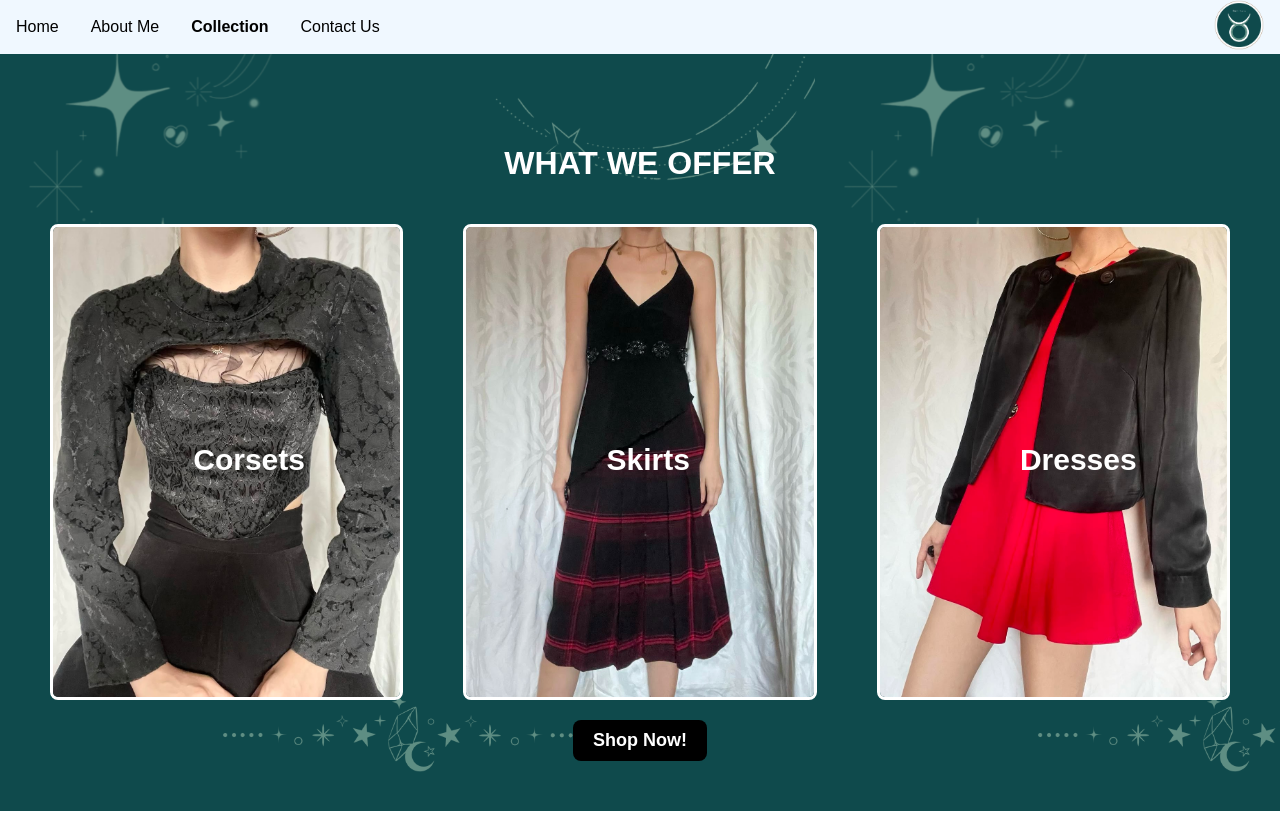
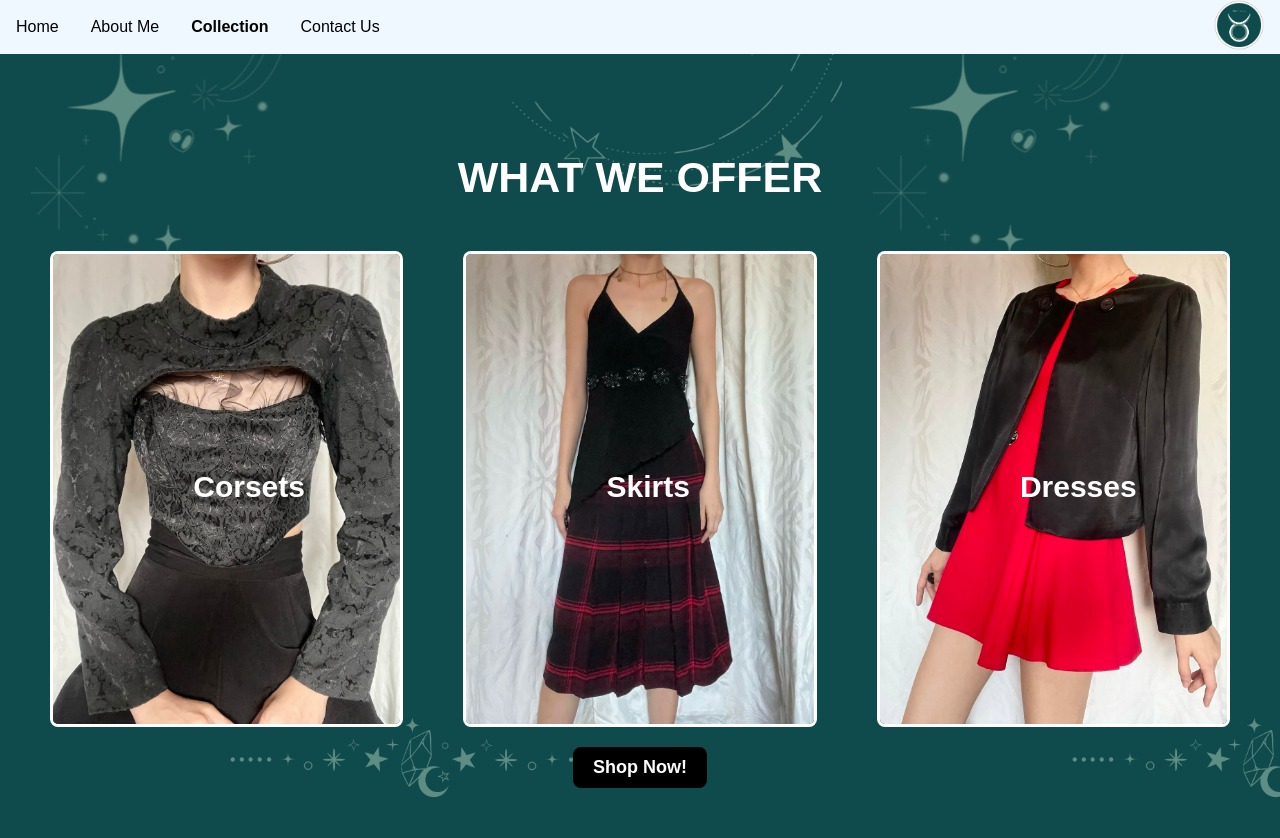
Before and after one commit to Vrajani09/Collection-page, a plain HTML site: page index.html in a window 1280 px wide. Before the commit the page ends 811 px from the top, so only its background shows below. Drawn offline with Linux system fonts and the light colour scheme; a web font is replaced by a local one.

Commit message:
font-size

```diff
--- a/index.html
+++ b/index.html
@@ -21,6 +21,7 @@
       text-align: center;
       padding: 20px;
       font-family: "Zen Dots", sans-serif; /* Main title */
+       font-size: 43px;
     }
 
     ul {
```
